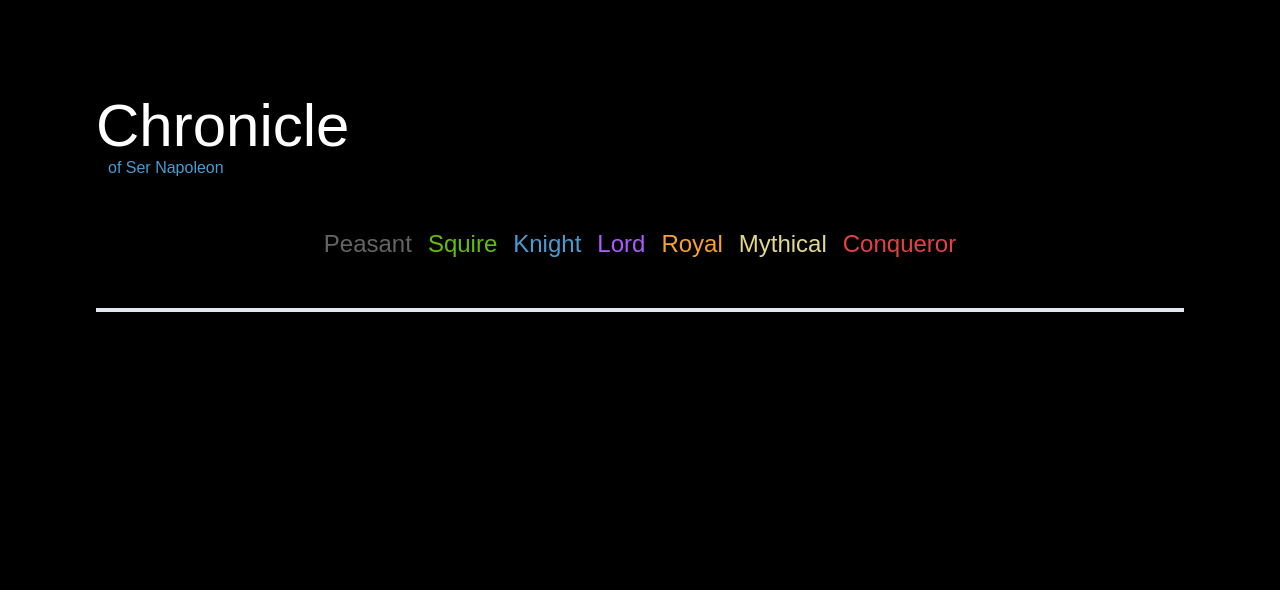
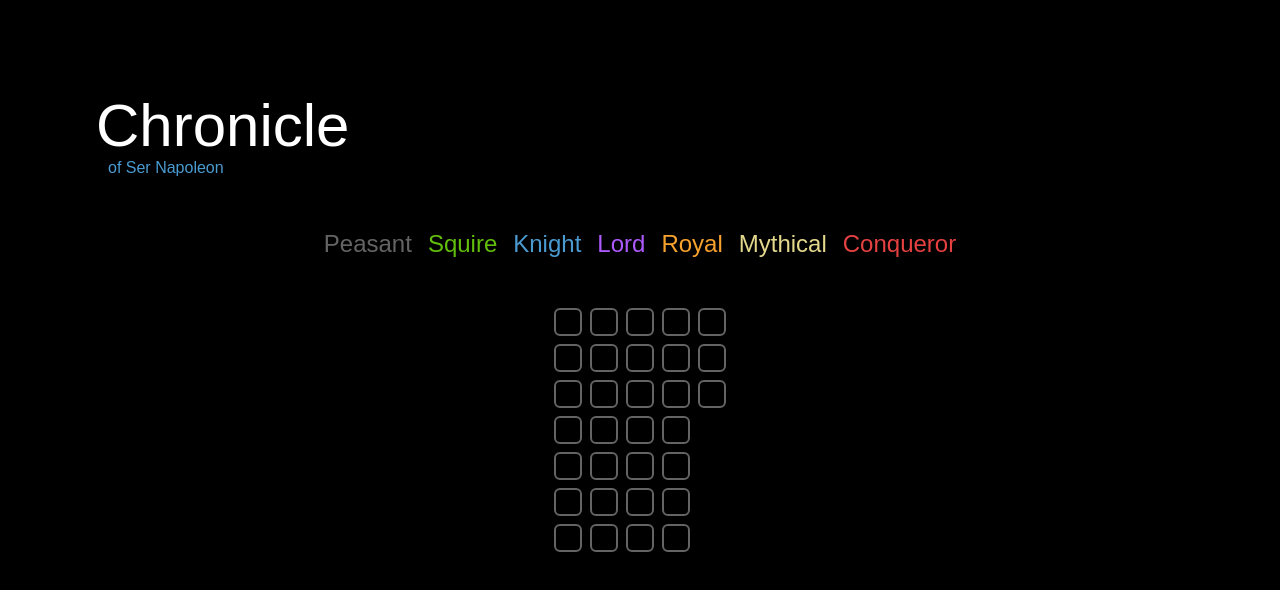
Before and after one commit to cokefryburger/chronicle, a Next.js app: page / in a window 1280 px wide. Shown: the top 590 px of the page. Built offline with nearby package versions, Linux system fonts and the light colour scheme; a web font is replaced by a local one.

Commit message:
add cols grid

```diff
--- a/src/app/page.tsx
+++ b/src/app/page.tsx
@@ -1,4 +1,5 @@
 import * as React from "react";
+import { VStack, HStack } from "@/components/stacks";
 
 type gender = "male" | "female";
 
@@ -98,9 +99,7 @@ export default function Home() {
           </p>
         ))}
       </div>
-      <div className="border-2 w-full">
-        <Stats character={character} />
-      </div>
+      <Stats character={character} />
     </main>
   );
 }
@@ -117,23 +116,60 @@ class ChronicleMonth {
     this.amountOfDays = new Date(year, month, 0).getDate();
     this.startWeekday = new Date(year, month - 1, 1).getDay();
   }
+
+  get rows(): number {
+    return Math.ceil((this.amountOfDays + this.startWeekday) / 7);
+  }
+
+  get cols(): number {
+    return Math.ceil(this.amountOfDays / 7);
+  }
+
+  daysForWeek(week: number): number {
+    return Math.min(7, this.amountOfDays - (week * 7));
+  }
 }
 
-function Stats({ character }: {
-  character: Character;
-}) {
-  var currYearVal     = new Date().getFullYear();
-  var currMonthVal    = new Date().getMonth() + 1;
+const monthNames = [
+  "January", "February", "March", "April", "May", "June", "July", "August", "September", "October", "November", "December"
+];
+
+function Stats({ character }: { character: Character }) {
+  var currYearVal = new Date().getFullYear();
+  var currMonthVal = new Date().getMonth();
 
   var months: ChronicleMonth[] = [];
-  for (var i = 1; i <= 12; i++) { months.push(new ChronicleMonth(i, currYearVal)); }
+  for (var i = 1; i <= 12; i++)
+    months.push(new ChronicleMonth(i, currYearVal));
+  const currMonth = months[currMonthVal];
 
-  return <></>
+  return (
+    <VStack className="items-center space-y-4 text-2xl text-[#f7a22d] font-gaelic">
+      {/* <div>
+        <h3>
+          The {currYearVal}
+          <sup>th</sup> Year
+        </h3>
+      </div> */}
+      <div>
+        {/* single month cols of 7 days for now */}
+        <HStack>
+          {Array.from({ length: currMonth.cols }).map((_, id) => (
+            <VStack key={id}>
+              {Array.from({ length: currMonth.daysForWeek(id) }).map((_, id) => (
+                <div key={id} className="w-7 h-7 border-2 border-[#646464] rounded-md" />
+              ))}
+            </VStack>
+          ))}
+        </HStack>
+      </div>
+    </VStack>
+  );
 }
 
 function Talismans({ character, month }: {
   character: Character;
-  month:     ChronicleMonth;
+  month: ChronicleMonth;
 }) {
-  return <></>
+  return <></>;
 }
--- /dev/null
+++ b/src/components/stacks.tsx
@@ -0,0 +1,19 @@
+import { cn } from "@/lib/utils";
+
+const HStack = ({
+  children,
+  className,
+}: {
+  children: React.ReactNode;
+  className?: string;
+}) => <div className={cn("flex flex-row space-x-2", className)}>{children}</div>;
+
+const VStack = ({
+  children,
+  className,
+}: {
+  children: React.ReactNode;
+  className?: string;
+}) => <div className={cn("flex flex-col space-y-2", className)}>{children}</div>;
+
+export { HStack, VStack };
```
